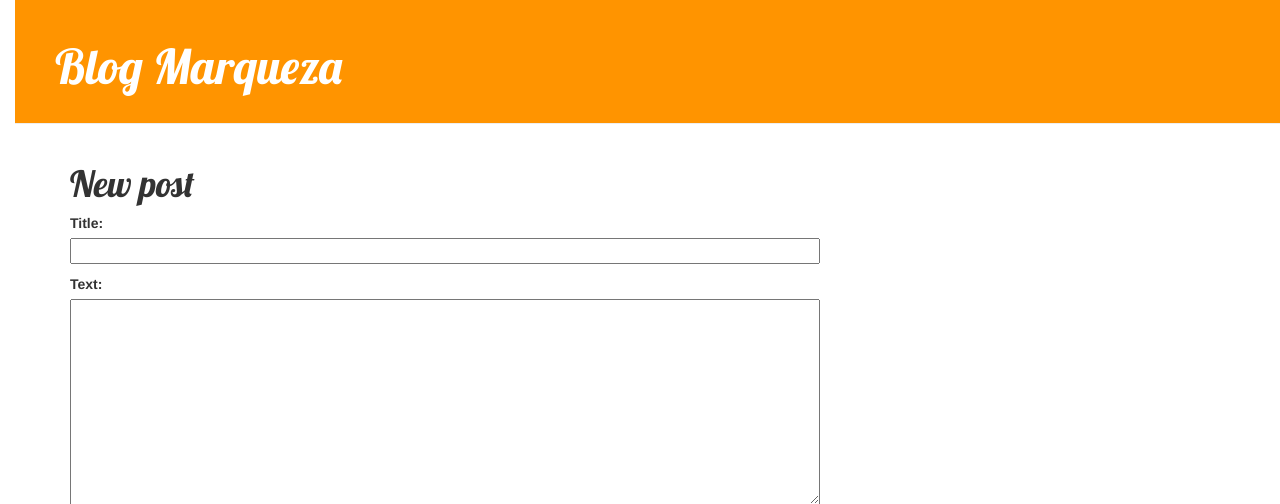
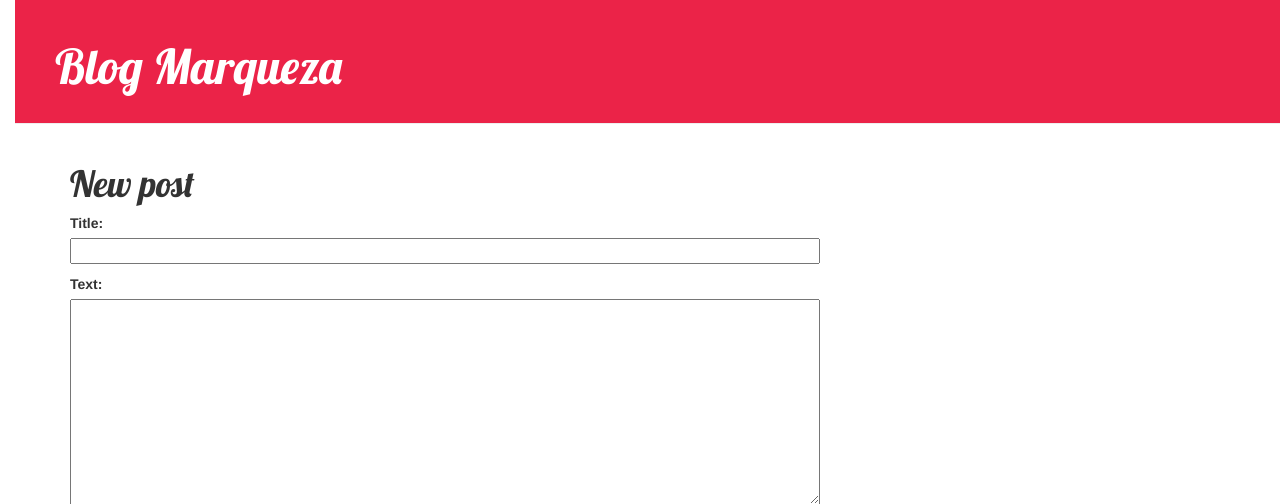
Before and after one commit to Elvesbrew/my-first-bloob, a Django app: page /post/new/ in a window 1280 px wide. Shown: the top 504 px of the page. Run offline with Django 3.2, Linux system fonts and the light colour scheme; some libraries are stand-ins or nearby versions.

Commit message:
changes in css

```diff
--- a/blog/static/css/blog.css
+++ b/blog/static/css/blog.css
@@ -7,7 +7,7 @@ body {
 }
 
 .page-header {
-    background-color: #ff9400;
+    background-color: #eb2348;
     margin-top: 0;
     padding: 20px 20px 20px 40px;
 }
--- a/mysite/settings.py
+++ b/mysite/settings.py
@@ -104,7 +104,7 @@ AUTH_PASSWORD_VALIDATORS = [
 # Internationalization
 # https://docs.djangoproject.com/en/1.11/topics/i18n/
 
-LANGUAGE_CODE = 'en-us'
+LANGUAGE_CODE = 'pl'
 
 TIME_ZONE = 'Europe/Berlin'
 
```
